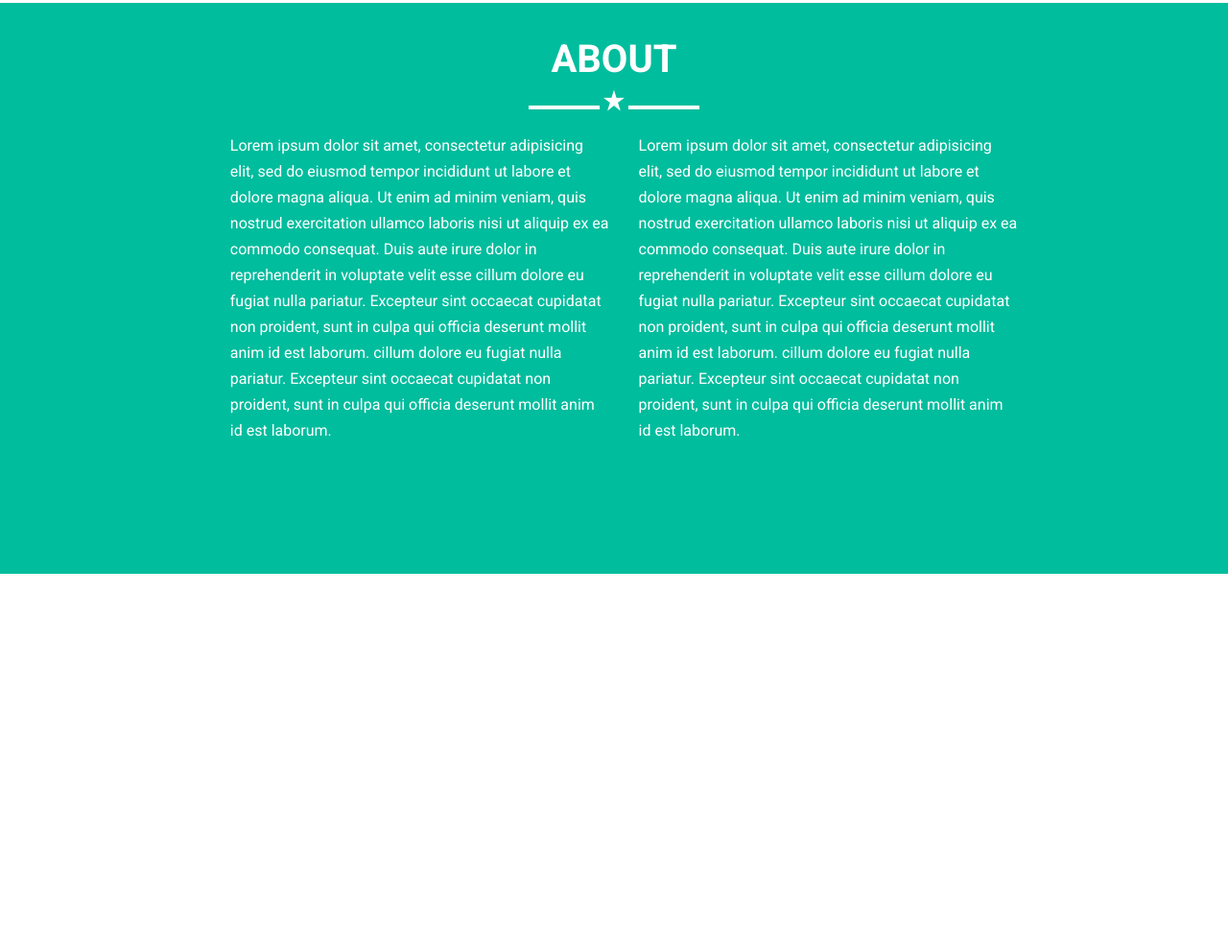
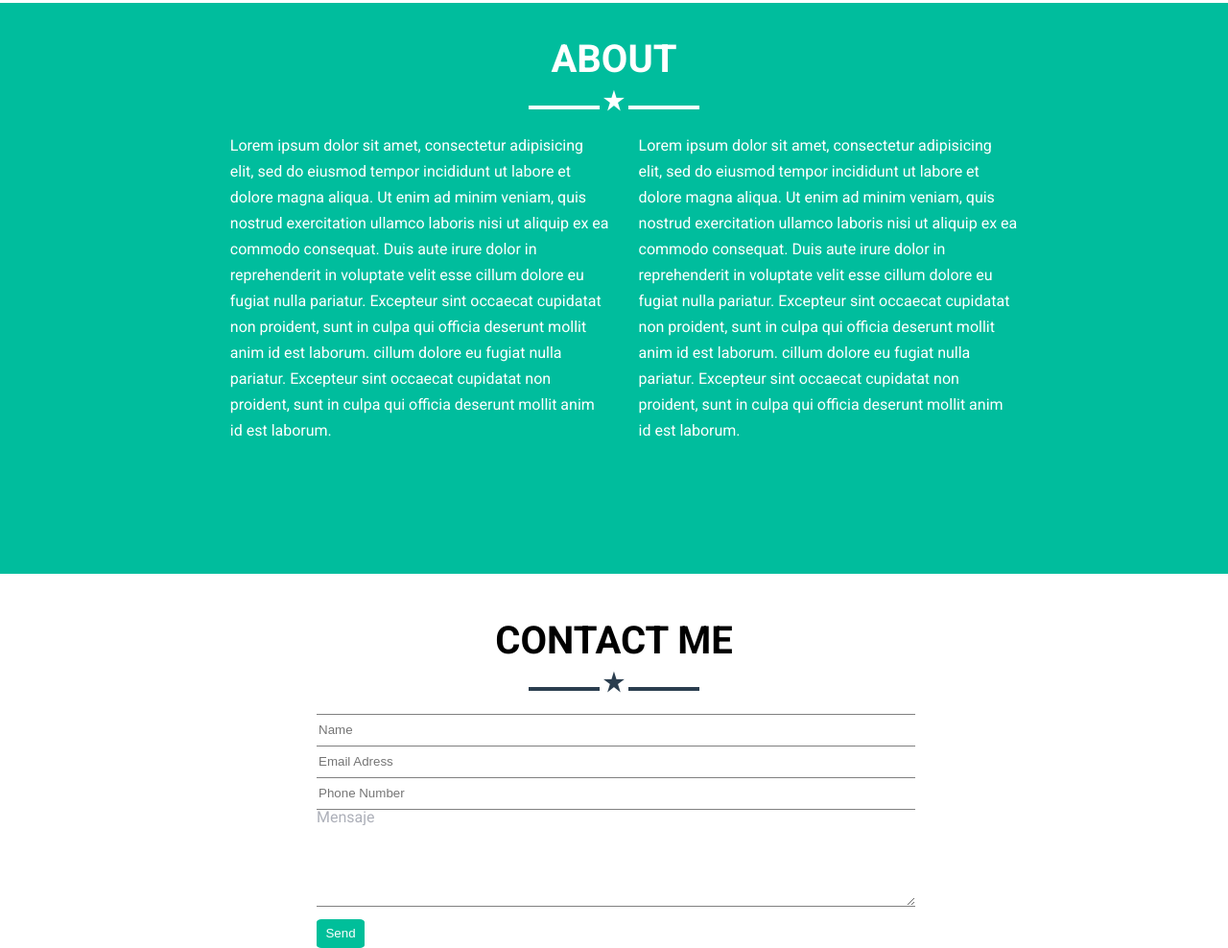
Before and after one commit to Nikitczuk/workshop, a plain HTML site: page index.html in a window 1280 px wide. Shown: the part 1295-2283 px from the top of the page at 96% size. Before the commit the page ends 1893 px from the top, so only its background shows below. Drawn offline with nearby package versions, Linux system fonts and the light colour scheme.

Commit message:
formulario

```diff
--- a/css/style.css
+++ b/css/style.css
@@ -112,6 +112,7 @@ h1,h2,h3,ul{
 	font-size: 40px;
 	text-align: center;
 	padding-top: 50px;
+	font-weight: bold;
 
 }
 .blue{
@@ -152,3 +153,54 @@ h1,h2,h3,ul{
 	text-align: left;
 	color: white;
 }
+
+/* SECTION FORMULARIO */
+
+.contact {
+	width: 50%;
+}
+
+.contact h3 {
+	font-size: 40px;
+	text-align: center;
+	padding-top: 50px;
+	font-weight: bold;
+}
+
+.form {
+	width: 100%;
+	margin: 0 auto;
+	height: 30px;
+	border: none;
+	border-bottom: 1px solid grey;
+}
+
+form .nombre {
+	border-top: 1px solid grey;
+
+}
+
+.mensaje {
+	width: 100%;
+	margin: 0 auto;
+	height: 80px;
+	border: none;
+	border-bottom: 1px solid grey;
+	font-family: 'Roboto', sans-serif;
+}
+
+form p {
+	color:#ADB0B9;
+}
+
+
+button {
+	height: 30px;
+	border-radius: 10%;
+	background-color: #00BF9A;
+	width: 50px;
+	color: white;
+	display: block;
+	border: none;
+	margin-top: 10px;
+}
--- a/index.html
+++ b/index.html
@@ -84,5 +84,33 @@
 		</article>
 		</div>
 	</section>
+
+	<section class="section-container">
+		<div class="content contact">
+				<h3>Contact me</h3>
+				<div class="separador">
+					<div class="line blue"></div>
+					<div class="ion-star bluee"></div>
+					<div class="line blue"></div>
+				</div>
+
+		<form>
+
+		<input class="form nombre" type="text" name="name" placeholder="Name"/>
+
+		<input class="form" type="text" name="email" placeholder="Email Adress"/>
+
+		<input class="form" type="text" name="number" placeholder="Phone Number"/>
+
+		<p>Mensaje</p>
+
+		<textarea class="mensaje" name="mensaje" placeholder="Message">
+		</textarea>
+
+		<button>Send</button>
+
+		</form>
+	</div>
+</section>
 </body>
 </html>
```
